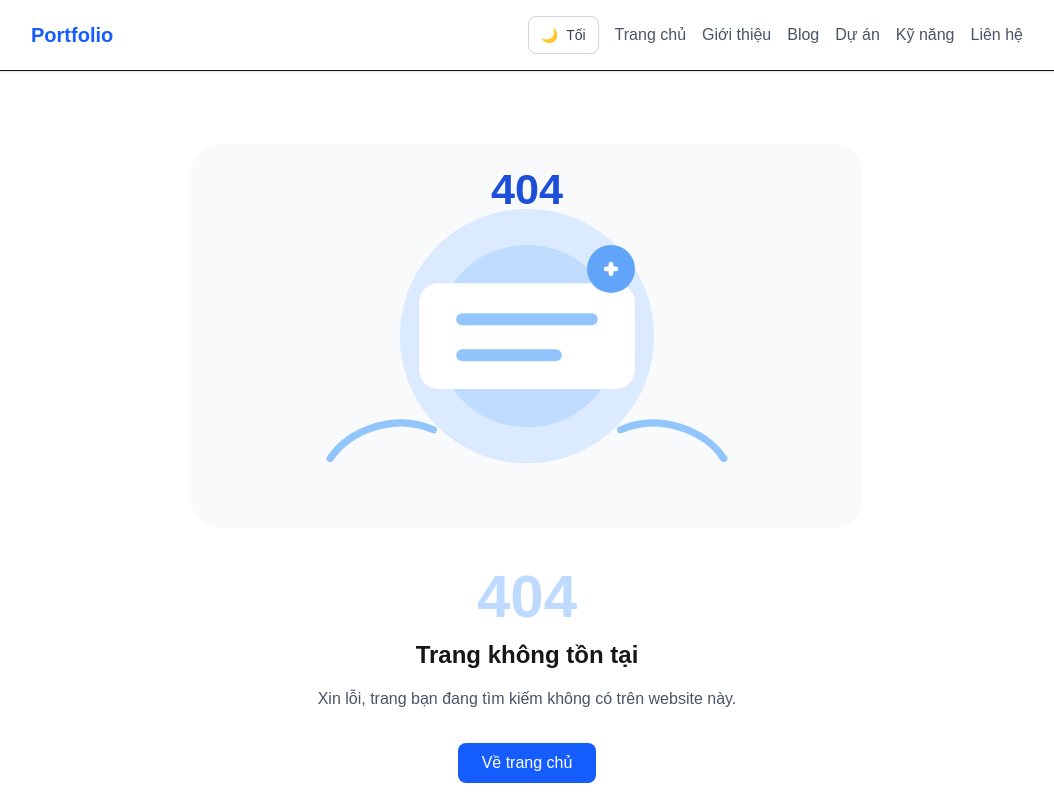
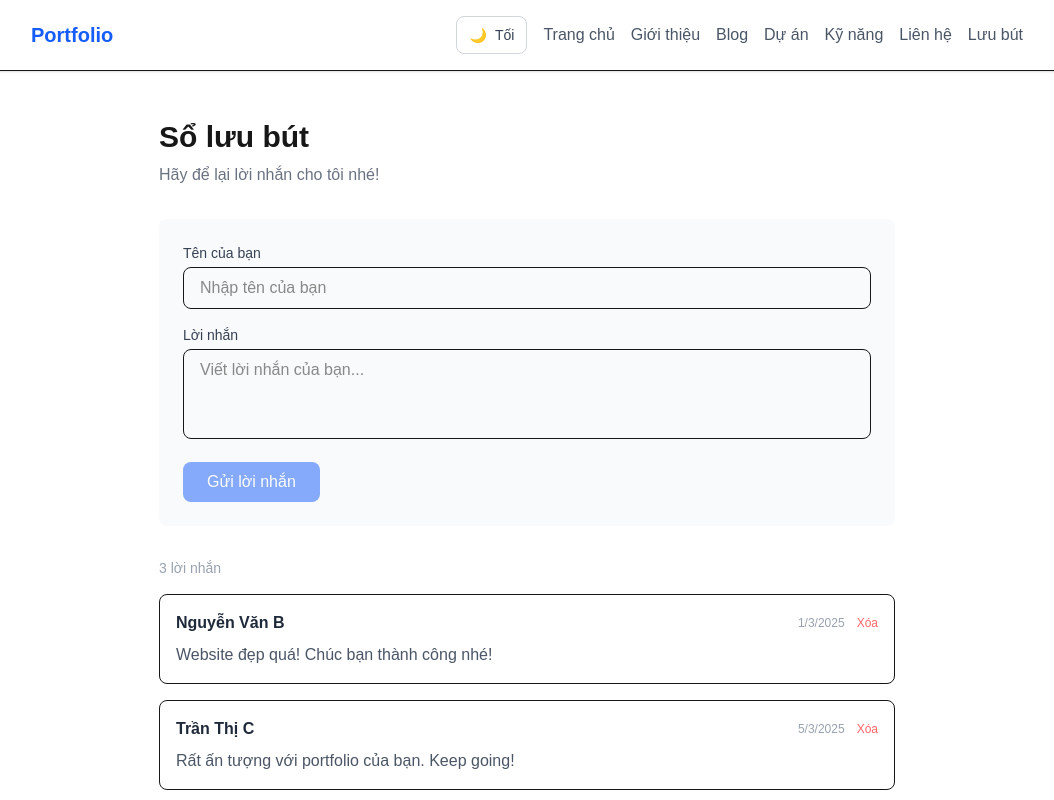
Before and after one commit to 2115199-CNMATK4/ctk46-lab01, a Next.js app: page /guestbook in a window 1280 px wide. Before the commit this address had no page. Shown: the top 800 px of the page, without its empty margins (113-1167 px from the left). Built offline with nearby package versions, Linux system fonts and the light colour scheme.

Commit message:
feat: tạo trang Guestbook với client-side data fetching

```diff
--- /dev/null
+++ b/src/app/guestbook/page.tsx
@@ -0,0 +1,161 @@
+"use client";
+import { useState, useEffect } from "react";
+import { GuestbookEntry } from "@/data/guestbook";
+export default function GuestbookPage() {
+  const [entries, setEntries] = useState<GuestbookEntry[]>([]);
+  const [loading, setLoading] = useState(true);
+  const [error, setError] = useState<string | null>(null);
+  // State cho form
+  const [name, setName] = useState("");
+  const [message, setMessage] = useState("");
+  const [submitting, setSubmitting] = useState(false);
+  // Fetch danh sách lời nhắn
+  async function fetchEntries() {
+    try {
+      const res = await fetch("/api/guestbook");
+      if (!res.ok) throw new Error("Lỗi khi tải dữ liệu");
+      const data = await res.json();
+      setEntries(data);
+    } catch (err) {
+      setError("Không thể tải sổ lưu bút. Vui lòng thử lại.");
+    } finally {
+      setLoading(false);
+    }
+  }
+  // Gọi fetchEntries khi component mount
+  useEffect(() => {
+    fetchEntries();
+  }, []);
+  // Xử lý gửi lời nhắn mới
+  async function handleSubmit(e: React.FormEvent) {
+    e.preventDefault();
+    if (!name.trim() || !message.trim()) return;
+    setSubmitting(true);
+    try {
+      const res = await fetch("/api/guestbook", {
+        method: "POST",
+        headers: { "Content-Type": "application/json" },
+        body: JSON.stringify({ name: name.trim(), message: message.trim() }),
+      });
+      if (!res.ok) throw new Error("Lỗi khi gửi lời nhắn");
+      // Reset form và tải lại danh sách
+      setName("");
+      setMessage("");
+      await fetchEntries();
+    } catch (err) {
+      alert("Không thể gửi lời nhắn. Vui lòng thử lại.");
+    } finally {
+      setSubmitting(false);
+    }
+  }
+  // Xử lý xóa lời nhắn
+  async function handleDelete(id: string) {
+    if (!confirm("Bạn có chắc muốn xóa lời nhắn này?")) return;
+    try {
+      const res = await fetch(`/api/guestbook/${id}`, {
+        method: "DELETE",
+      });
+      if (!res.ok) throw new Error("Lỗi khi xóa");
+      await fetchEntries();
+    } catch (err) {
+      alert("Không thể xóa lời nhắn. Vui lòng thử lại.");
+    }
+  }
+  return (
+    <div className="max-w-3xl mx-auto px-4 py-12">
+      <h1 className="text-3xl font-bold mb-2">Sổ lưu bút</h1>
+      <p className="text-gray-500 mb-8">Hãy để lại lời nhắn cho tôi nhé!</p>
+      {/* Form gửi lời nhắn */}
+      <form
+        onSubmit={handleSubmit}
+        className="bg-gray-50 rounded-lg p-6 mb-8 space-y-4"
+      >
+        <div>
+          <label
+            htmlFor="name"
+            className="block text-sm font-medium text-gray-700 mb-1"
+          >
+            Tên của bạn
+          </label>
+          <input
+            id="name"
+            type="text"
+            value={name}
+            onChange={(e) => setName(e.target.value)}
+            placeholder="Nhập tên của bạn"
+            required
+            className="w-full px-4 py-2 border rounded-lg focus:outline-none
+focus:ring-2 focus:ring-blue-500"
+          />
+        </div>
+        <div>
+          <label
+            htmlFor="message"
+            className="block text-sm font-medium text-gray-700 mb-1"
+          >
+            Lời nhắn
+          </label>
+          <textarea
+            id="message"
+            value={message}
+            onChange={(e) => setMessage(e.target.value)}
+            placeholder="Viết lời nhắn của bạn..."
+            required
+            rows={3}
+            className="w-full px-4 py-2 border rounded-lg focus:outline-none
+focus:ring-2 focus:ring-blue-500 resize-none"
+          />
+        </div>
+        <button
+          type="submit"
+          disabled={submitting || !name.trim() || !message.trim()}
+          className="bg-blue-600 text-white px-6 py-2 rounded-lg hover:bg-blue-700
+transition-colors disabled:opacity-50 disabled:cursor-not-allowed"
+        >
+          {submitting ? "Đang gửi..." : "Gửi lời nhắn"}
+        </button>
+      </form>
+      {/* Danh sách lời nhắn */}
+      {loading && (
+        <div className="text-center py-8 text-gray-500">
+          Đang tải sổ lưu bút...
+        </div>
+      )}
+      {error && <div className="text-center py-8 text-red-500">{error}</div>}
+      {!loading && !error && (
+        <div className="space-y-4">
+          <p className="text-sm text-gray-400">{entries.length} lời nhắn</p>
+          {entries.map((entry) => (
+            <div
+              key={entry.id}
+              className="border rounded-lg p-4 hover:shadow-sm transition-shadow"
+            >
+              <div className="flex items-center justify-between mb-2">
+                <span className="font-semibold text-gray-800">
+                  {entry.name}
+                </span>
+                <div className="flex items-center gap-3">
+                  <span className="text-xs text-gray-400">
+                    {new Date(entry.createdAt).toLocaleDateString("vi-VN")}
+                  </span>
+                  <button
+                    onClick={() => handleDelete(entry.id)}
+                    className="text-xs text-red-400 hover:text-red-600 transitioncolors"
+                  >
+                    Xóa
+                  </button>
+                </div>
+              </div>
+              <p className="text-gray-600">{entry.message}</p>
+            </div>
+          ))}
+          {entries.length === 0 && (
+            <p className="text-center text-gray-400 py-8">
+              Chưa có lời nhắn nào. Hãy là người đầu tiên!
+            </p>
+          )}
+        </div>
+      )}
+    </div>
+  );
+}
--- a/src/components/navbar.tsx
+++ b/src/components/navbar.tsx
@@ -14,6 +14,7 @@
     { href: "/projects", label: "Dự án" },
     { href: "/skills", label: "Kỹ năng" },
     { href: "/contact", label: "Liên hệ" },
+    { href: "/guestbook", label: "Lưu bút" },
   ];
 
   return (
```
